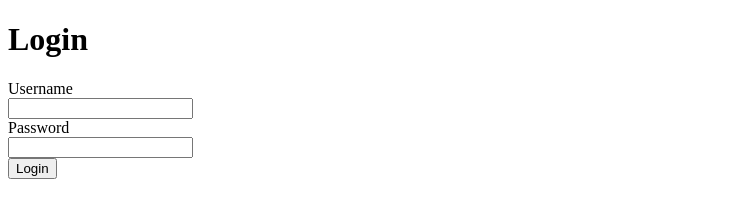
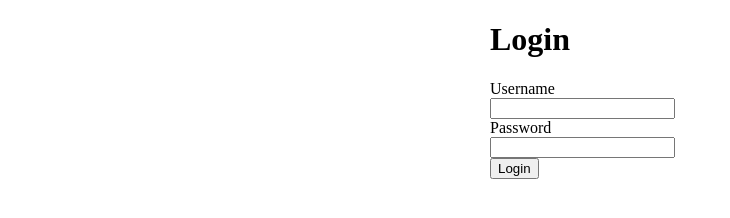
Before and after one commit to iamneo-production/efebddacfacbbaf305677620bfdbccbfebeddone, a plain HTML site: page public/index.html in a window 1280 px wide. Shown: the whole page, without its empty margins (0-730 px from the left). Drawn offline with Linux system fonts and the light colour scheme.

Commit message:
Backup Commit

```diff
--- a/public/index.html
+++ b/public/index.html
@@ -8,7 +8,7 @@
   <title>Validation</title>
 </head>
 <body>
-  <dive
+  <div class="container">
     <form >
       <h1>Login</h1>
       <label>Username</label><br>
@@ -18,6 +18,7 @@
       <button >Login</button>
 
     </form>
+  </div>
 
 </body>
 </html>
--- a/public/style.css
+++ b/public/style.css
@@ -1,3 +1,7 @@
 .container{
-
+    width: 300px;
+    margin-top: 20px;
+    margin-bottom: 20px;
+    margin: auto;
 }
+label
```
